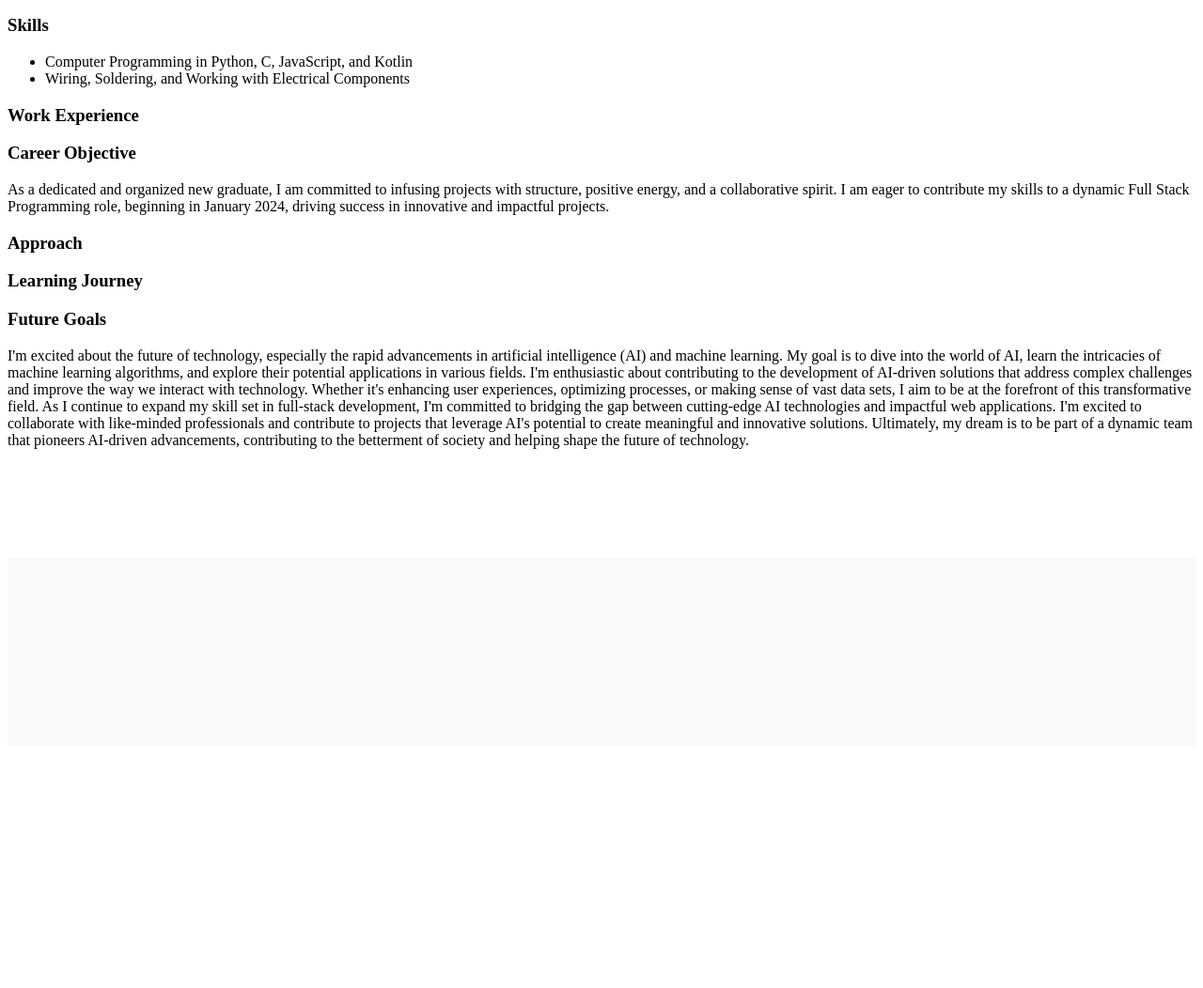
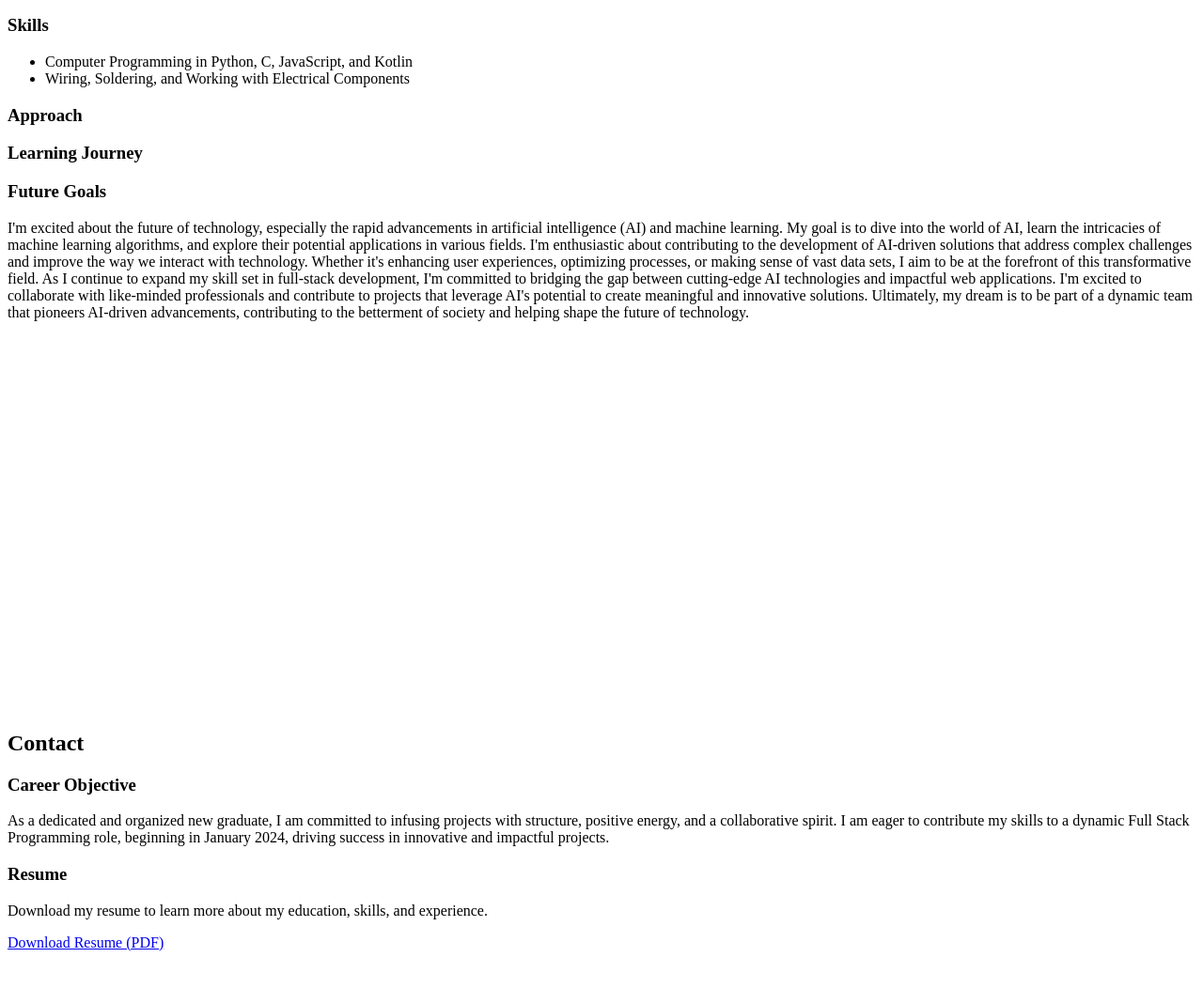
Before and after one commit to emisenhe/emisenheportfolio.github.io, a plain HTML site: page index.html in a window 1280 px wide. Shown: the part 1370-2422 px from the top of the page at 94% size. Before the commit the page ends 2372 px from the top, so only its background shows below. Drawn offline with Linux system fonts and the light colour scheme.

Commit message:
Text updates

```diff
--- a/index.html
+++ b/index.html
@@ -18,7 +18,7 @@
             <ul>
                 <li><a href="#home">Home</a></li>
                 <li><a href="#about">About</a></li>
-                <li><a href="#projects">Projects</a></li>
+                <li><a href="#experience">Experience</a></li>
                 <li><a href="#contact">Contact</a></li>
             </ul>
         </nav>
@@ -53,14 +53,6 @@
                 <li>Wiring, Soldering, and Working with Electrical Components</li>
             </ul>
 
-            <h3>Work Experience</h3>
-            <p></p>
-
-            <h3>Career Objective</h3>
-            <p>As a dedicated and organized new graduate, I am committed to infusing projects with structure, positive
-                energy, and a collaborative spirit. I am eager to contribute my skills to a dynamic Full Stack
-                Programming role, beginning in January 2024, driving success in innovative and impactful projects. </p>
-
             <h3>Approach</h3>
             <p></p>
 
@@ -77,12 +69,25 @@
         </div>
     </section>
 
-    <section id="projects">
+    <section id="experience">
 
     </section>
 
     <section id="contact">
+        <div class="contact-content">
+            <h2>Contact</h2>
 
+            <h3>Career Objective</h3>
+            <p>As a dedicated and organized new graduate, I am committed to infusing projects with structure, positive
+                energy, and a collaborative spirit. I am eager to contribute my skills to a dynamic Full Stack
+                Programming role, beginning in January 2024, driving success in innovative and impactful projects.
+            </p>
+
+            <h3>Resume</h3>
+            <p>Download my resume to learn more about my education, skills, and experience.</p>
+            <a href="path-to-your-resume.pdf" target="_blank" download>Download Resume (PDF)</a>
+
+        </div>
     </section>
 
 </body>
```
